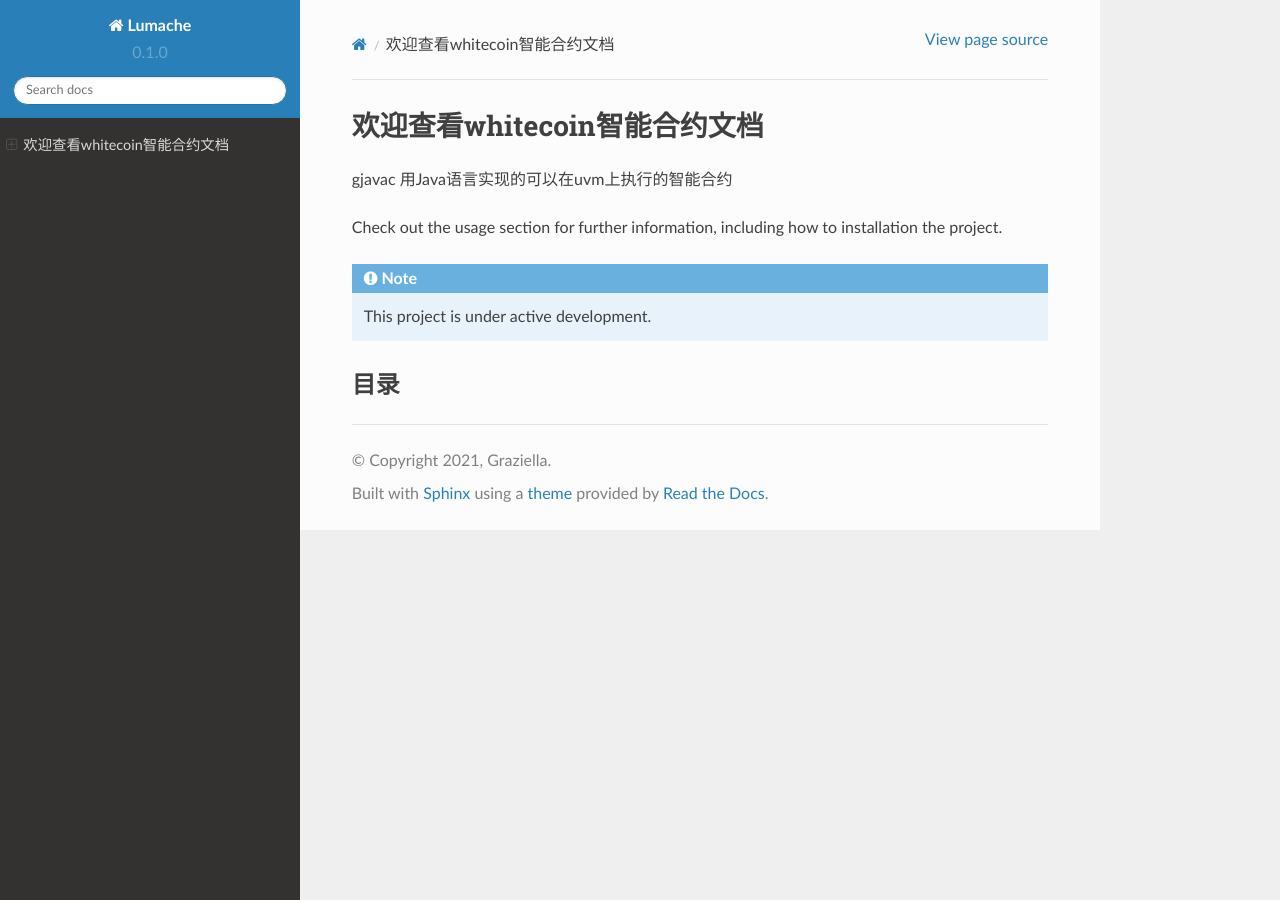
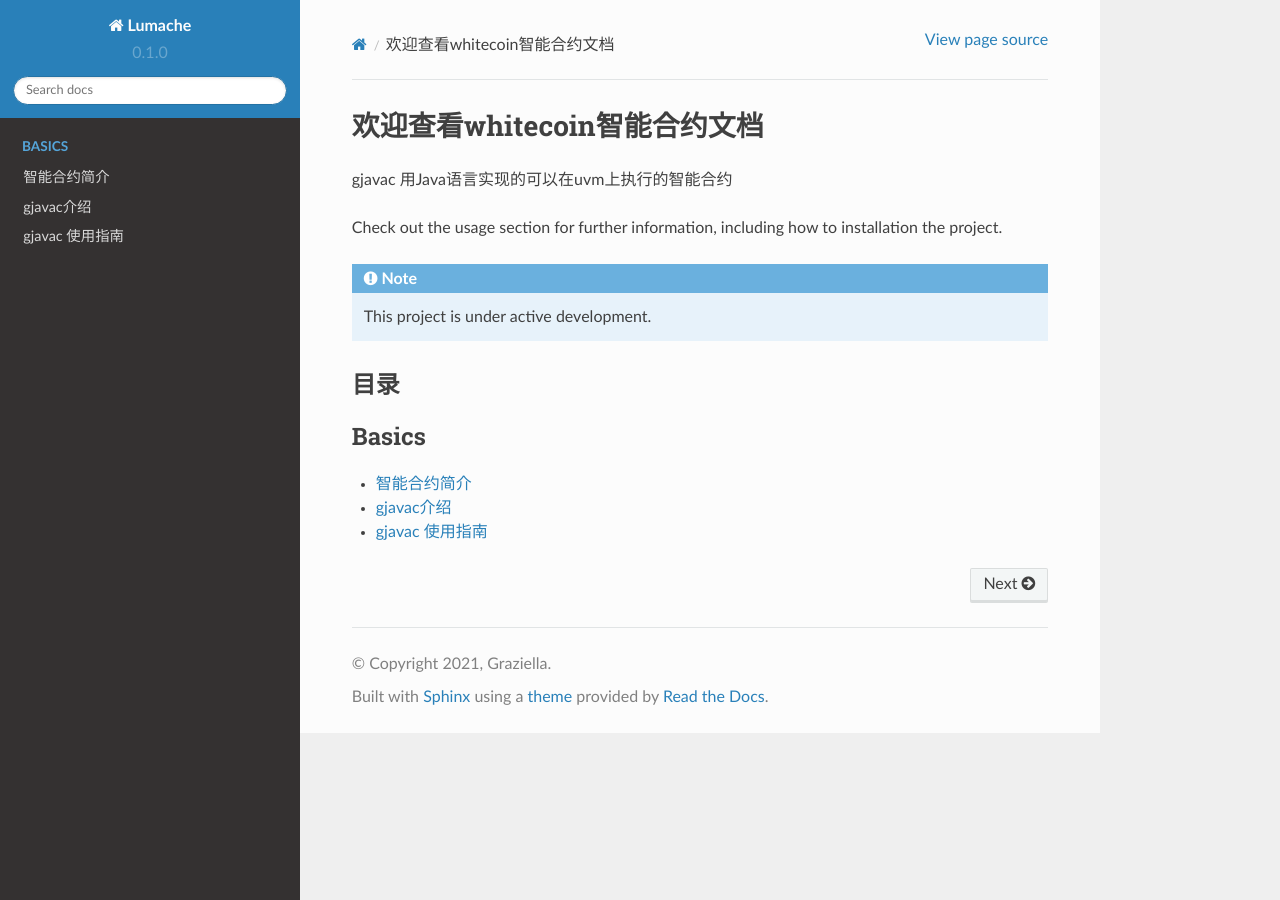
Before and after one commit to Molocher/gjavac, a Sphinx documentation site: the page built from docs/source/index.rst, in a window 1280 px wide. Built offline with Sphinx 7.4.7 and the Read the Docs theme 2.0.0, drawn with Linux system fonts in a browser that asks for light colours.

Commit message:
add something

```diff
--- a/docs/source/index.rst
+++ b/docs/source/index.rst
@@ -14,7 +14,9 @@
 --------
 
 .. toctree::
-    :glob:
-    智能合约简介 <智能合约简介>
-    gjavac介绍
-    gjavac 使用指南
+   :maxdepth: 2
+   :caption: Basics
+
+   智能合约简介.rst
+   gjavac介绍.rst
+   gjavac 使用指南.rst
```
